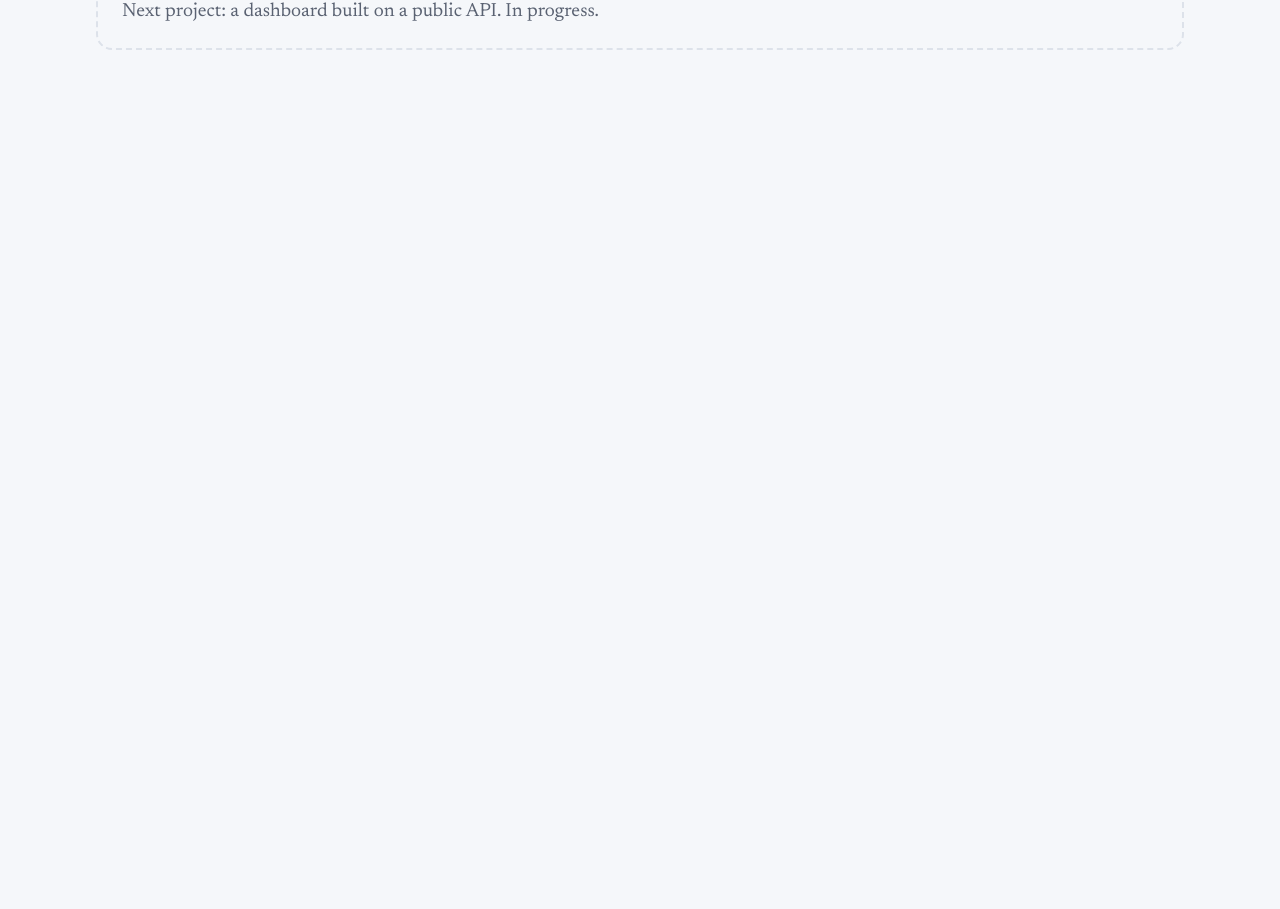
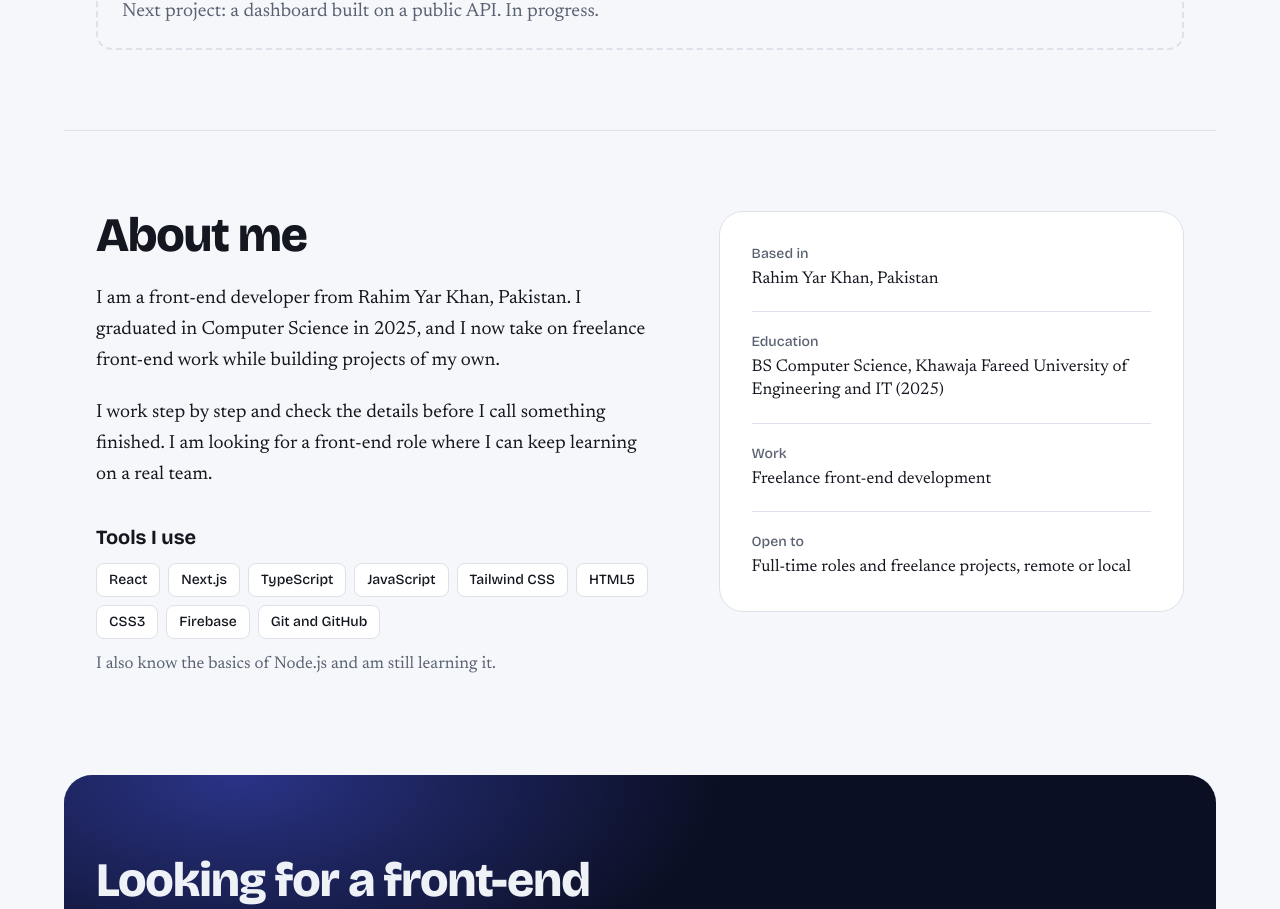
Before and after one commit to KashifAli-KA/kashif-portfolio, a Next.js app: page / in a window 1280 px wide. Shown: the part 1877-2786 px from the top of the page. Before the commit the page ends 2007 px from the top, so only its background shows below. Built offline with nearby package versions, Linux system fonts and the light colour scheme.

Commit message:
Add About and Contact sections

```diff
--- /dev/null
+++ b/app/components/About.tsx
@@ -0,0 +1,75 @@
+const tools = [
+  "React",
+  "Next.js",
+  "TypeScript",
+  "JavaScript",
+  "Tailwind CSS",
+  "HTML5",
+  "CSS3",
+  "Firebase",
+  "Git and GitHub",
+];
+
+const facts = [
+  { label: "Based in", value: "Rahim Yar Khan, Pakistan" },
+  {
+    label: "Education",
+    value: "BS Computer Science, Khawaja Fareed University of Engineering and IT (2025)",
+  },
+  { label: "Work", value: "Freelance front-end development" },
+  { label: "Open to", value: "Full-time roles and freelance projects, remote or local" },
+];
+
+export default function About() {
+  return (
+    <section
+      id="about"
+      className="mx-auto max-w-6xl scroll-mt-6 border-t border-line px-5 py-20 md:px-8"
+    >
+      <div className="grid gap-12 md:grid-cols-[1.2fr_1fr] md:gap-16">
+        <div>
+          <h2 className="mb-6 font-display text-4xl font-extrabold tracking-tight md:text-5xl">
+            About me
+          </h2>
+          <p className="mb-5">
+            I am a front-end developer from Rahim Yar Khan, Pakistan. I
+            graduated in Computer Science in 2025, and I now take on freelance
+            front-end work while building projects of my own.
+          </p>
+          <p className="mb-5">
+            I work step by step and check the details before I call something
+            finished. I am looking for a front-end role where I can keep
+            learning on a real team.
+          </p>
+
+          <h3 className="mb-3 mt-8 font-display text-xl font-bold">Tools I use</h3>
+          <ul className="flex flex-wrap gap-2 font-display text-sm">
+            {tools.map((tool) => (
+              <li
+                key={tool}
+                className="rounded-lg border border-line bg-surface px-3 py-1.5"
+              >
+                {tool}
+              </li>
+            ))}
+          </ul>
+          <p className="mt-3 text-[17px] text-muted">
+            I also know the basics of Node.js and am still learning it.
+          </p>
+        </div>
+
+        <dl className="self-start rounded-3xl border border-line bg-surface p-6 md:p-8">
+          {facts.map((fact, index) => (
+            <div
+              key={fact.label}
+              className={index > 0 ? "mt-5 border-t border-line pt-5" : ""}
+            >
+              <dt className="font-display text-sm text-muted">{fact.label}</dt>
+              <dd className="mt-1 text-[17px] leading-snug">{fact.value}</dd>
+            </div>
+          ))}
+        </dl>
+      </div>
+    </section>
+  );
+}
--- /dev/null
+++ b/app/components/Contact.tsx
@@ -0,0 +1,62 @@
+const EMAIL = "kashifbhatti7536@gmail.com";
+
+// Add your CV file to the public folder, then put its path here,
+// for example "/kashif-ali-cv.pdf". The button stays hidden until then.
+const CV_URL: string | null = null;
+
+const links = [
+  { label: "WhatsApp", href: "https://wa.me/923017536107" },
+  { label: "LinkedIn", href: "https://www.linkedin.com/in/kashifali-ka" },
+  {
+    label: "Upwork",
+    href: "https://www.upwork.com/freelancers/~0187950495bdcf3ecb",
+  },
+  { label: "GitHub", href: "https://github.com/KashifAli-KA" },
+];
+
+const outline =
+  "rounded-xl border-2 border-white/35 px-5 py-3 font-display font-bold text-white transition-transform hover:-translate-y-0.5";
+
+export default function Contact() {
+  return (
+    <footer
+      id="contact"
+      className="relative mx-2 mb-2 mt-4 scroll-mt-6 overflow-hidden rounded-[22px] bg-[#0b0f24] text-[#eef1f6] md:mx-auto md:mb-3 md:max-w-6xl md:rounded-[28px]"
+    >
+      <div className="pointer-events-none absolute inset-0 bg-[radial-gradient(800px_400px_at_15%_0%,rgba(80,96,255,0.45),transparent_60%)]" />
+
+      <div className="relative px-5 py-14 md:px-8 md:py-20">
+        <h2 className="mb-4 max-w-[22ch] font-display text-4xl font-extrabold leading-[1.05] tracking-tight md:text-5xl">
+          Looking for a front-end developer?
+        </h2>
+        <p className="mb-8 max-w-[44ch] text-xl leading-relaxed text-[#c9cfe6]">
+          I am open to full-time roles and freelance projects, remote or local.
+          Send me a message and I will reply as soon as I can.
+        </p>
+
+        <div className="flex flex-wrap gap-3">
+          <a
+            href={`mailto:${EMAIL}`}
+            className="rounded-xl border-2 border-white bg-white px-5 py-3 font-display font-bold text-[#0b0f24] transition-transform hover:-translate-y-0.5"
+          >
+            Email me
+          </a>
+          {links.map((link) => (
+            <a key={link.label} href={link.href} className={outline}>
+              {link.label}
+            </a>
+          ))}
+          {CV_URL && (
+            <a href={CV_URL} className={outline}>
+              Download CV
+            </a>
+          )}
+        </div>
+
+        <p className="mt-14 font-display text-sm text-[#8d96b3]">
+          © 2026 Kashif Ali. Built with Next.js, TypeScript and Tailwind CSS.
+        </p>
+      </div>
+    </footer>
+  );
+}
--- a/app/page.tsx
+++ b/app/page.tsx
@@ -1,11 +1,15 @@
 import Hero from "./components/Hero";
 import Work from "./components/Work";
+import About from "./components/About";
+import Contact from "./components/Contact";
 
 export default function Home() {
   return (
     <>
       <Hero />
       <Work />
+      <About />
+      <Contact />
     </>
   );
 }
```
